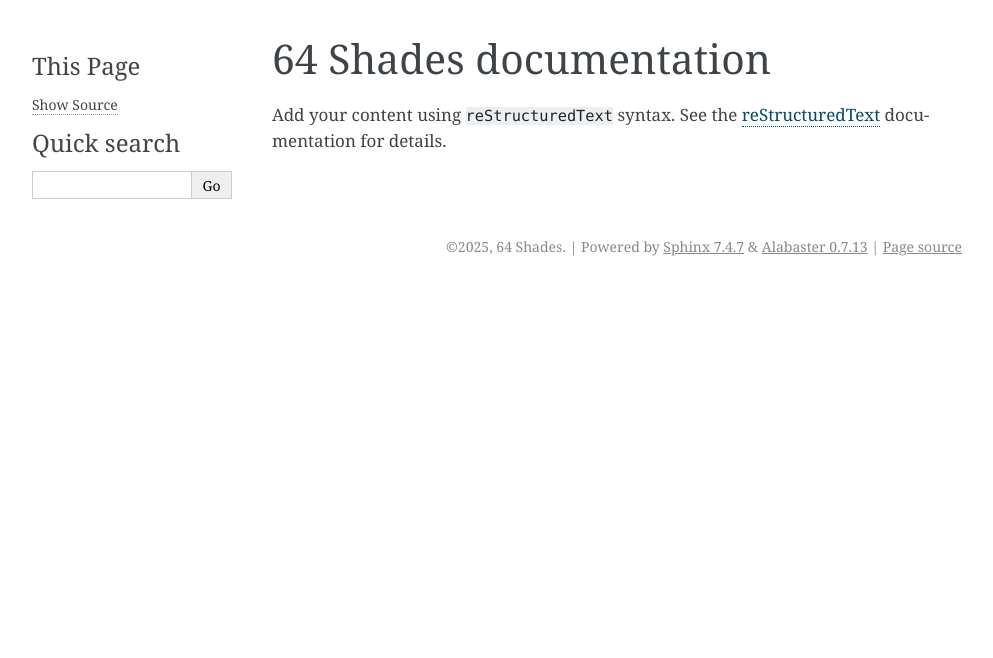
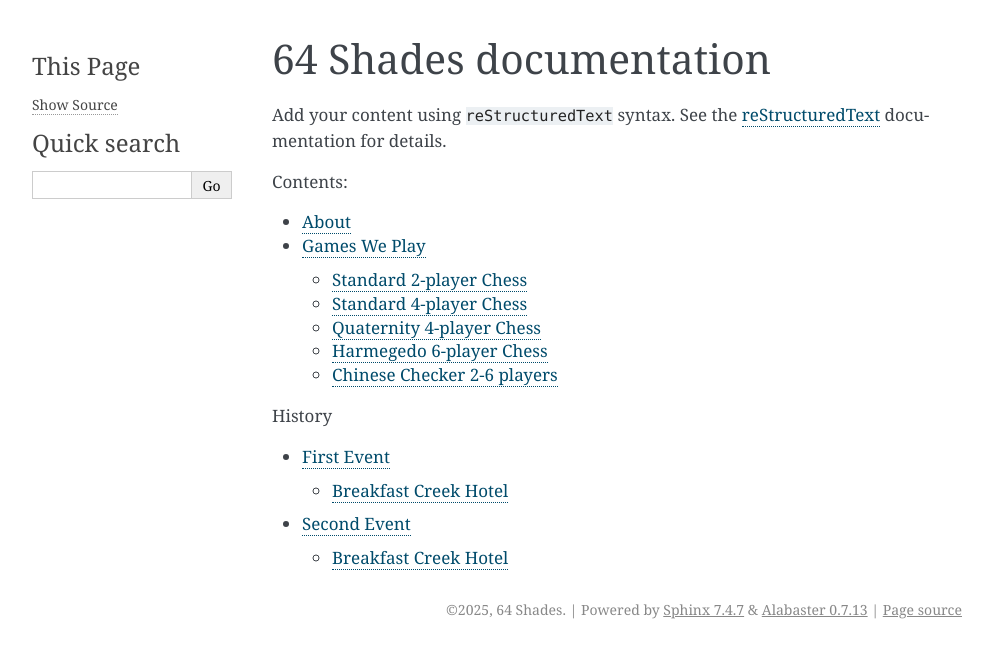
Before and after one commit to 64-shades/64-shades.github.io, a Sphinx documentation site: the page built from doc/source/index.rst, in a window 1280 px wide. Shown: the top 658 px of the page, without its empty margins (148-1141 px from the left). Built offline with Sphinx 7.4.7, drawn with Linux system fonts in a browser that asks for light colours.

Commit message:
Add pages (#60)

```diff
--- /dev/null
+++ b/doc/source/about.rst
@@ -0,0 +1,2 @@
+About
+=====
--- /dev/null
+++ b/doc/source/first-meetup.rst
@@ -0,0 +1,21 @@
+First Event
+===========
+
+Breakfast Creek Hotel
+---------------------
+
+Wednesday 8th of October 4:30pm until about 6:15pm
+^^^^^^^^^^^^^^^^^^^^^^^^^^^^^^^^^^^^^^^^^^^^^^^^^^
+
+The very first event for our club was a success since
+two games of chess were played,
+
+3 people attended this meetup including myself and
+an older man and Henry a worker at the Hotel. 2 games
+of chess were played and I won both. First I played
+Henry and won with checkmate and then in the second
+game the older man resigned. The first game was blitz
+and the second game was classical.
+
+I also met 4 other Hotel workers including Dylan, Ryan,
+Zach and Zara.  I ordered a lemonade.
--- /dev/null
+++ b/doc/source/games.rst
@@ -0,0 +1,17 @@
+Games We Play
+=============
+
+Standard 2-player Chess
+-----------------------
+
+Standard 4-player Chess
+-----------------------
+
+Quaternity 4-player Chess
+-------------------------
+
+Harmegedo 6-player Chess
+------------------------
+
+Chinese Checker 2-6 players
+---------------------------
--- a/doc/source/index.rst
+++ b/doc/source/index.rst
@@ -14,3 +14,13 @@
 .. toctree::
    :maxdepth: 2
    :caption: Contents:
+
+   about
+   games
+
+.. toctree::
+   :maxdepth: 2
+   :caption: History
+
+   first-meetup
+   second-meetup
```
Also changed, not shown: doc/source/second-meetup.rst (added, +13 -0 lines).
